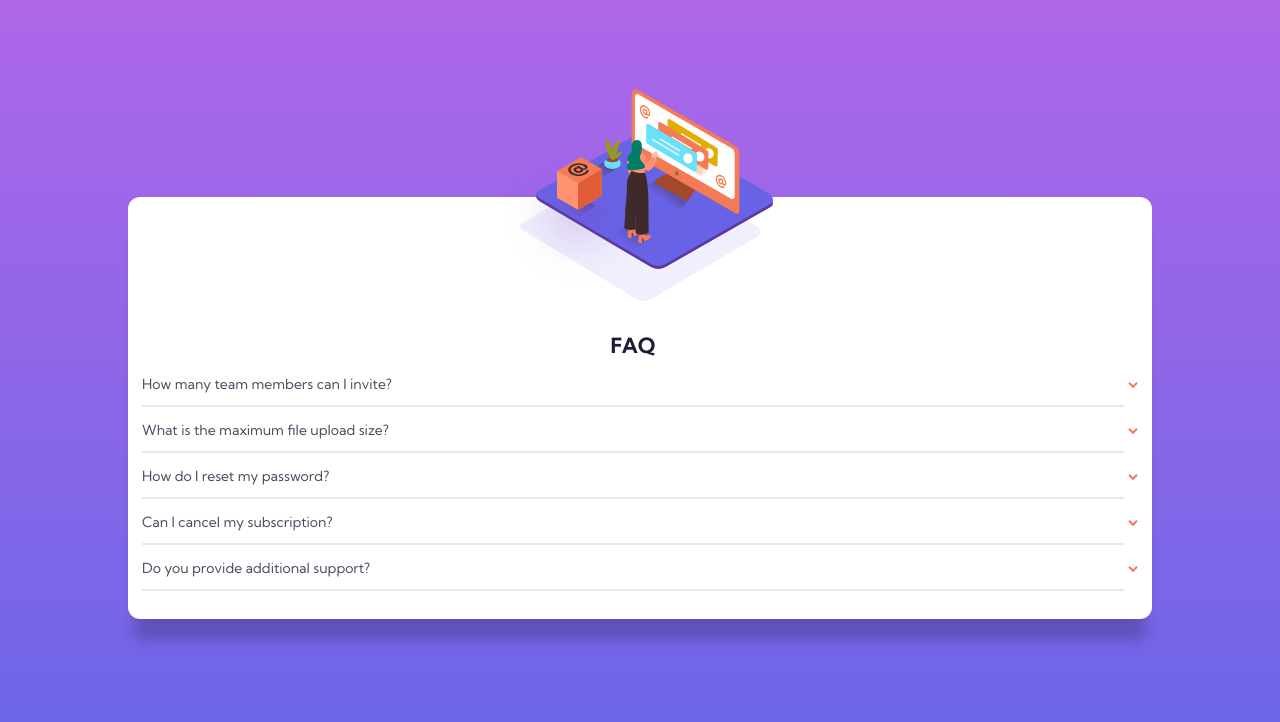
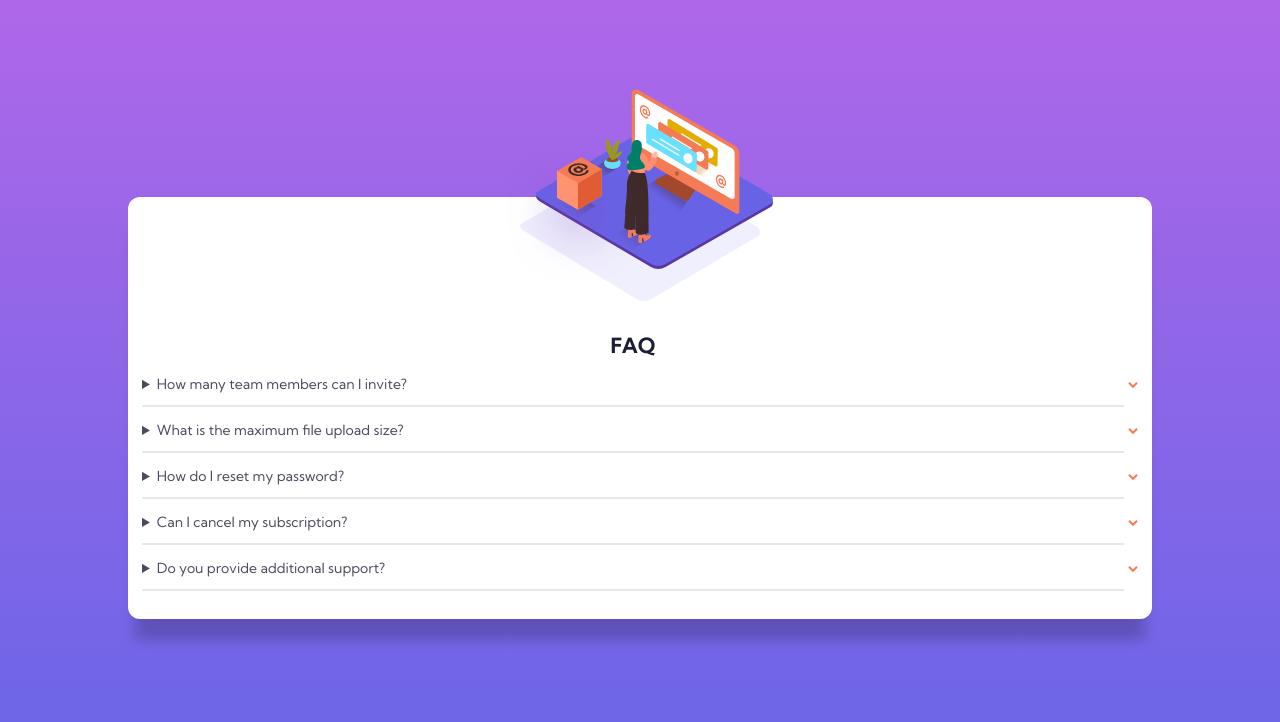
Before and after one commit to nicm42/faq-accordion-card-main, a website: page index.html in a window 1280 px wide. Drawn offline with Linux system fonts and the light colour scheme.

Commit message:
Updated html to use details and summary

```diff
--- a/index.html
+++ b/index.html
@@ -29,32 +29,32 @@
 
     <section class="accordion">
       <h1>FAQ</h1>
-      <div class="entry">
-        <div class="question">How many team members can I invite?</div>
+      <details class="entry">
+        <summary class="question">How many team members can I invite?</summary>
         <div class="answer">You can invite up to 2 additional users on the Free plan. There is no limit on
         team members for the Premium plan.</div>
-      </div>
+      </details>
 
-      <div class="entry">
-        <div class="question">What is the maximum file upload size?</div>
+      <details class="entry">
+        <summary class="question">What is the maximum file upload size?</summary>
         <div class="answer">No more than 2GB. All files in your account must fit your allotted storage space.</div>
-      </div>
+      </details>
 
-      <div class="entry">
-        <div class="question">How do I reset my password?</div>
+      <details class="entry">
+        <summary class="question">How do I reset my password?</summary>
         <div class="answer">Click “Forgot password” from the login page or “Change password” from your profile page.
         A reset link will be emailed to you.</div>
-      </div>
+      </details>
 
-      <div class="entry">
-        <div class="question">Can I cancel my subscription?</div>
+      <details class="entry">
+        <summary class="question">Can I cancel my subscription?</summary>
         <div class="answer">Yes! Send us a message and we’ll process your request no questions asked.</div>
-      </div>
+      </details>
 
-      <div class="entry">
-        <div class="question">Do you provide additional support?</div>
+      <details class="entry">
+        <summary class="question">Do you provide additional support?</summary>
         <div class="answer">Chat and email support is available 24/7. Phone lines are open during normal business hours.</div>
-      </div>
+      </details>
     </section>
   </main>
 
--- a/src/_accordion.scss
+++ b/src/_accordion.scss
@@ -57,12 +57,5 @@ h1 {
 }
 
 .answer {
-  //hide answers initially
-  flex: 0 0 0;
-  overflow: hidden;
   color: $darkGreyishBlue;
 }
-
-.answer.open {
-  flex-basis: 100%;
-}
```
Also changed, not shown: styles.css, 1 other file.
